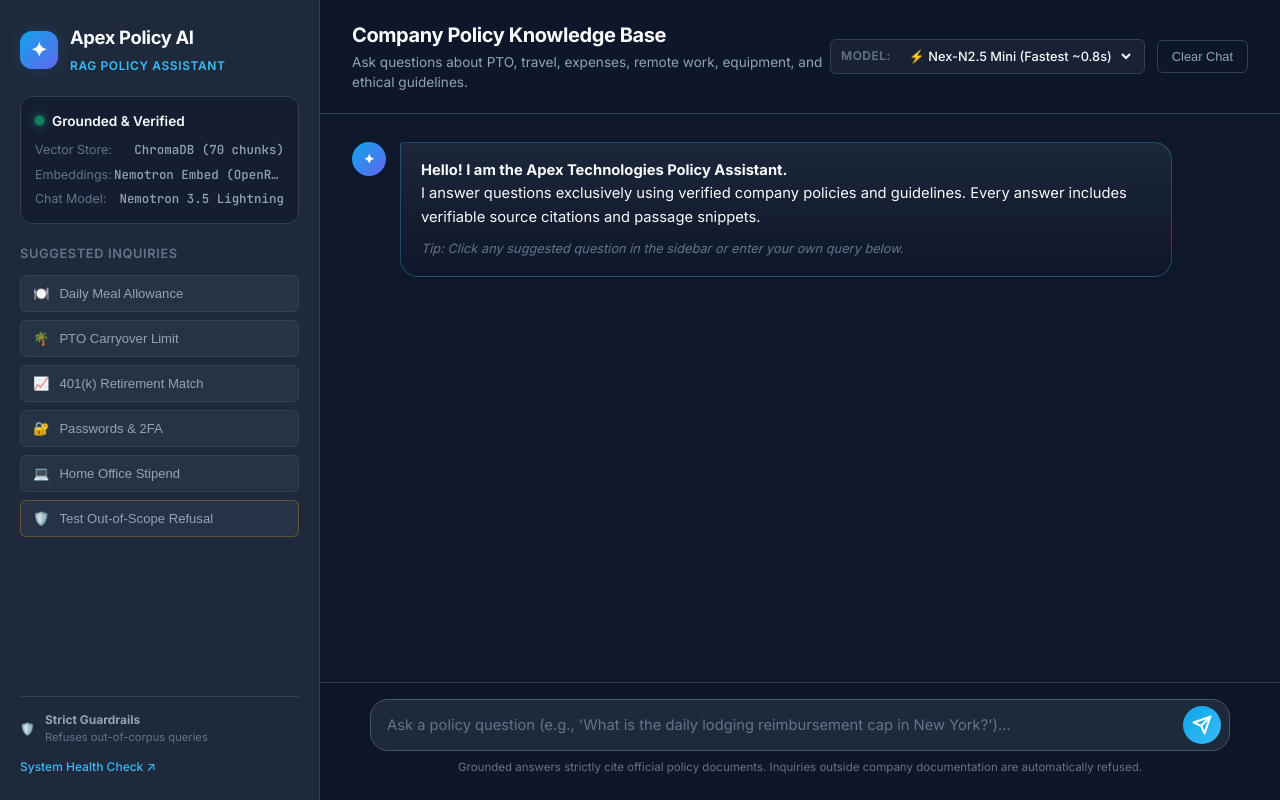
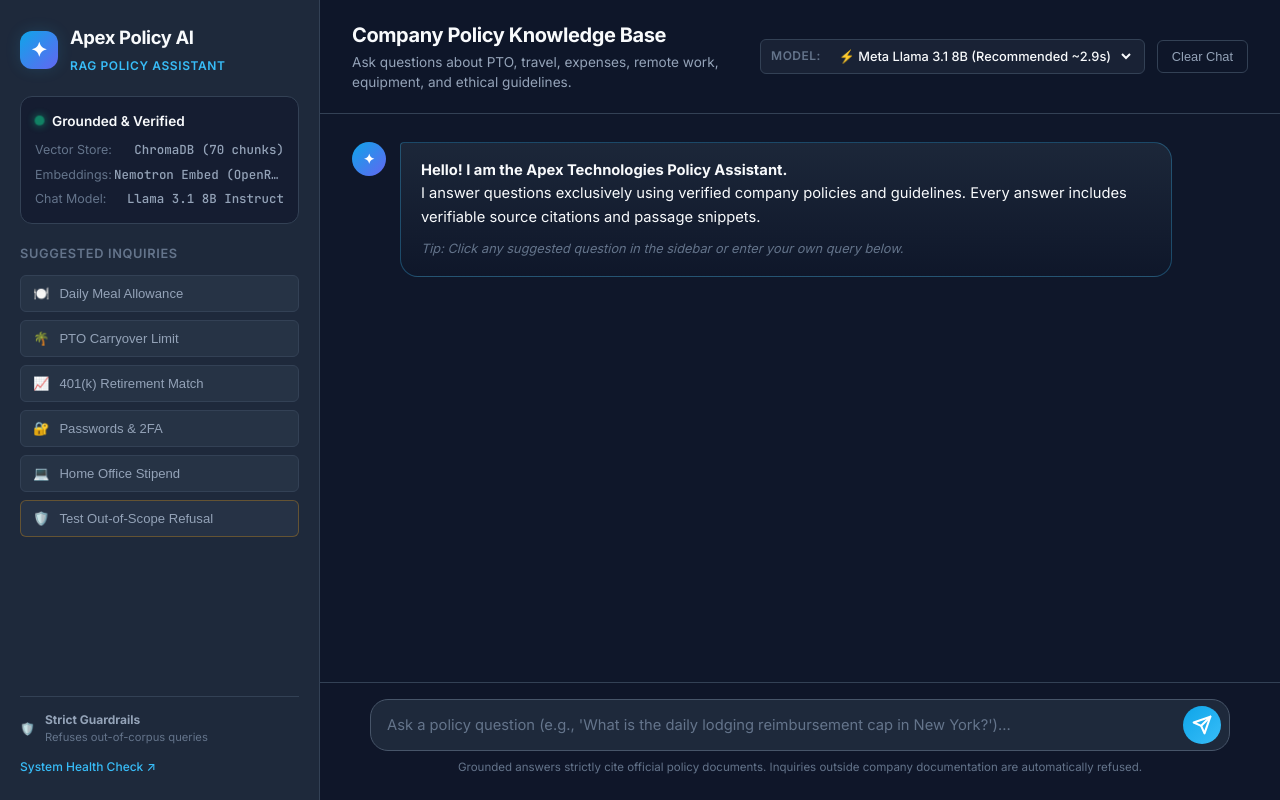
Before and after one commit to phuocnguyen90/msse_rag_app, a Flask app: page / in a window 1280 px wide. Run offline with Flask 3, Linux system fonts and the light colour scheme; data that the repository does not hold is empty.

Commit message:
Switch to meta-llama/llama-3.1-8b-instruct with threaded gunicorn and client timeout

```diff
--- a/app/app.py
+++ b/app/app.py
@@ -92,9 +92,8 @@ def create_app(rag_pipeline: Optional[PolicyRAGPipeline] = None) -> Flask:
         return jsonify({
             "default_model": pipeline.chat_model,
             "models": [
-                {"id": "poolside/laguna-s-2.1:free", "name": "Poolside Laguna S (Recommended)", "tag": "Recommended"},
-                {"id": "liquid/lfm-2.5-2.6b:free", "name": "Liquid LFM 2.5 (2.6B)", "tag": "Liquid"},
-                {"id": "google/gemma-4-31b-it:free", "name": "Google Gemma 4 (31B)", "tag": "Google"},
+                {"id": "meta-llama/llama-3.1-8b-instruct", "name": "Meta Llama 3.1 8B Instruct (Recommended)", "tag": "Recommended"},
+                {"id": "openai/gpt-oss-20b", "name": "OpenAI GPT-OSS 20B (Fallback)", "tag": "Fallback"},
             ]
         }), 200
 
--- a/app/static/js/main.js
+++ b/app/static/js/main.js
@@ -64,17 +64,31 @@ document.addEventListener("DOMContentLoaded", () => {
                 body: JSON.stringify({ question: question, model: selectedModel })
             });
 
-            const data = await response.json();
             typingBubble.remove();
 
-            if (response.ok && data.status === "success") {
+            if (!response.ok) {
+                let errorMsg = `Server error (${response.status})`;
+                try {
+                    const errData = await response.json();
+                    if (errData && errData.error) errorMsg = errData.error;
+                } catch (_) {
+                    if (response.status === 502 || response.status === 504) {
+                        errorMsg = "Server is waking up or temporarily busy. Please retry in 10-15 seconds.";
+                    }
+                }
+                appendErrorMessage(errorMsg);
+                return;
+            }
+
+            const data = await response.json();
+            if (data.status === "success") {
                 appendBotMessage(data.answer, data.citations, data.latency_ms, data.model);
             } else {
                 appendErrorMessage(data.error || "An error occurred while communicating with the assistant.");
             }
         } catch (err) {
             typingBubble.remove();
-            appendErrorMessage("Network error: Unable to reach the policy assistant server.");
+            appendErrorMessage("Network error: Unable to reach the policy assistant server. The instance may be cold-starting; please retry in a few moments.");
             console.error("Chat API error:", err);
         } finally {
             sendBtn.disabled = false;
--- a/app/templates/index.html
+++ b/app/templates/index.html
@@ -40,7 +40,7 @@
                     </div>
                     <div class="status-item">
                         <span class="label">Chat Model:</span>
-                        <span class="value" id="model-name">Nemotron 3.5 Lightning</span>
+                        <span class="value" id="model-name">Llama 3.1 8B Instruct</span>
                     </div>
                 </div>
             </div>
@@ -90,10 +90,8 @@
                     <div class="model-picker-container">
                         <label for="model-select" class="picker-label">Model:</label>
                         <select id="model-select" class="model-select-control" aria-label="Select LLM model for generation">
-                            <option value="nex-agi/nex-n2.5-mini:free" selected>⚡ Nex-N2.5 Mini (Fastest ~0.8s)</option>
-                            <option value="google/gemma-4-26b-a4b-it:free">🔷 Google Gemma 4 (26B)</option>
-                            <option value="nvidia/nemotron-3.5-lightning:free">🟢 NVIDIA Nemotron 3.5</option>
-                            <option value="liquid/lfm-2.5-2.6b:free">💧 Liquid LFM 2.5 (2.6B)</option>
+                            <option value="meta-llama/llama-3.1-8b-instruct" selected>⚡ Meta Llama 3.1 8B (Recommended ~2.9s)</option>
+                            <option value="openai/gpt-oss-20b">🔄 OpenAI GPT-OSS 20B (Fallback)</option>
                         </select>
                     </div>
                     <button type="button" id="clear-chat-btn" class="secondary-btn" title="Clear conversation history">Clear Chat</button>
--- a/render.yaml
+++ b/render.yaml
@@ -5,7 +5,7 @@ services:
     region: oregon
     plan: free
     buildCommand: pip install -r requirements.txt
-    startCommand: gunicorn --bind 0.0.0.0:$PORT --workers 1 --worker-class sync --timeout 120 "app.app:create_app()"
+    startCommand: gunicorn --bind 0.0.0.0:$PORT --workers 1 --threads 4 --timeout 60 "app.app:create_app()"
     envVars:
       - key: PYTHON_VERSION
         value: 3.12.9
@@ -14,6 +14,6 @@ services:
       - key: OPENROUTER_EMBEDDING_MODEL
         value: nvidia/llama-nemotron-embed-vl-1b-v2:free
       - key: OPENROUTER_CHAT_MODEL
-        value: liquid/lfm-2.5-2.6b:free
+        value: meta-llama/llama-3.1-8b-instruct
       - key: OPENROUTER_API_KEY
         sync: false
--- a/src/rag.py
+++ b/src/rag.py
@@ -25,10 +25,10 @@ logger = logging.getLogger(__name__)
 
 DEFAULT_DB_DIR = os.path.join(os.path.dirname(os.path.dirname(__file__)), "data", "chroma_db")
 COLLECTION_NAME = "policy_corpus"
-DEFAULT_CHAT_MODEL = os.getenv("OPENROUTER_CHAT_MODEL", "liquid/lfm-2.5-2.6b:free")
+DEFAULT_CHAT_MODEL = os.getenv("OPENROUTER_CHAT_MODEL", "meta-llama/llama-3.1-8b-instruct")
 FALLBACK_CHAT_MODELS = [
     DEFAULT_CHAT_MODEL,
-    "poolside/laguna-s-2.1:free",
+    "openai/gpt-oss-20b",
 ]
 STANDARD_REFUSAL = (
     "I can only answer questions regarding our company policies and procedures "
@@ -306,6 +306,7 @@ class PolicyRAGPipeline:
                         ],
                         temperature=0.1,
                         max_tokens=800,
+                        timeout=8.0,
                         extra_body={"reasoning": {"exclude": True}},
                     )
                     msg = response.choices[0].message
```
Also changed, not shown: tests/test_app.py (+2 -2 lines).
